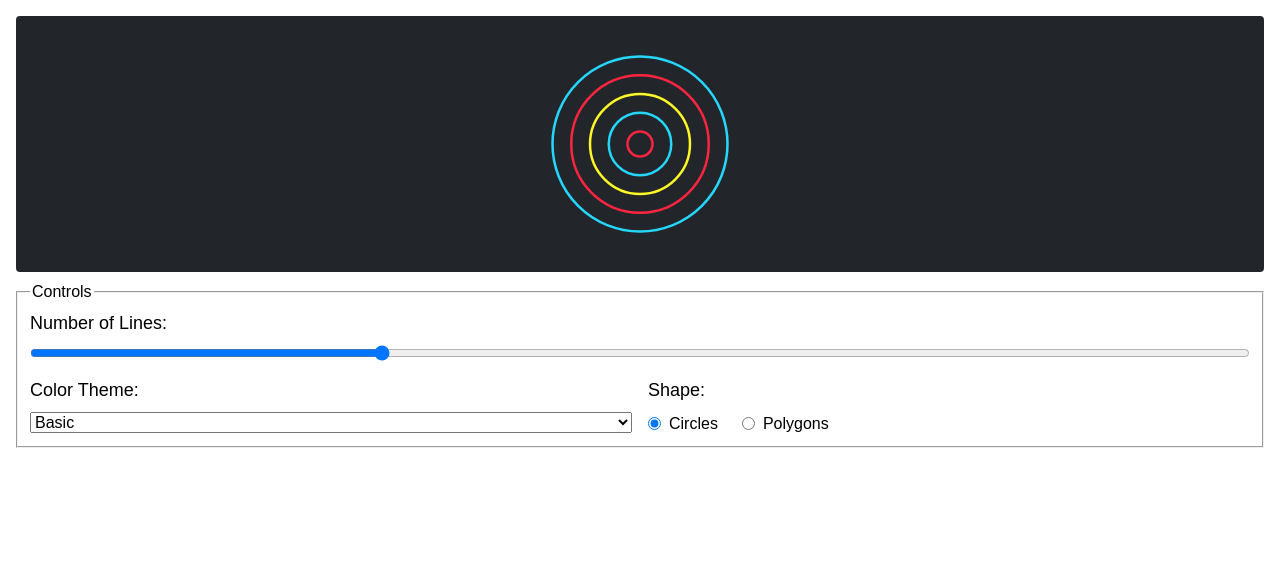
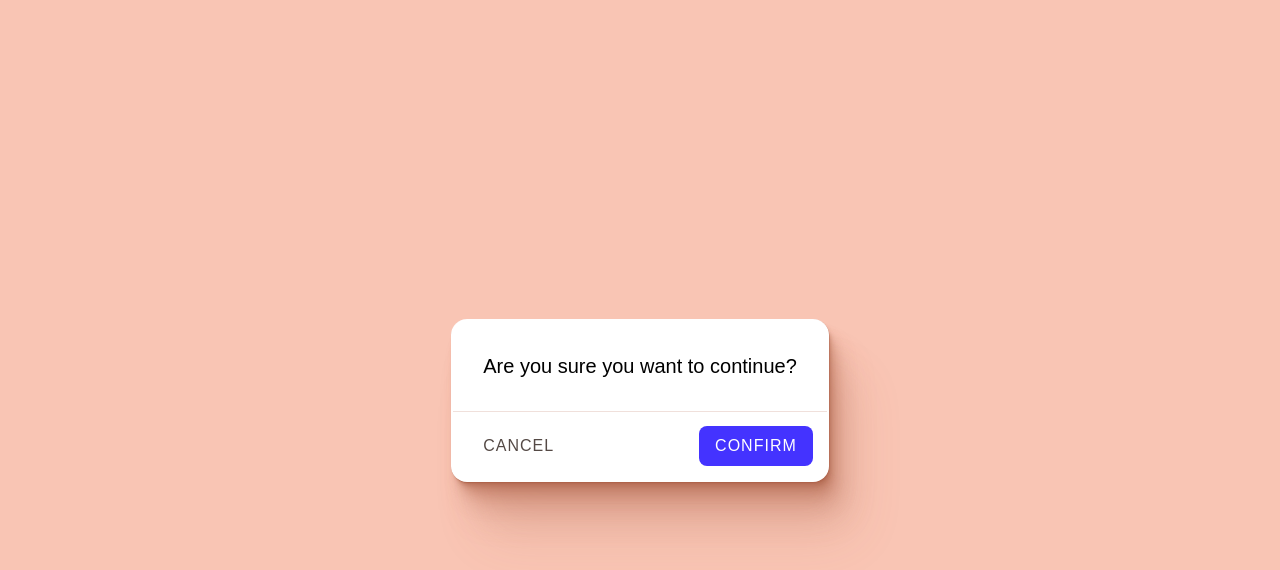
Before and after one commit to simotae14/react-joy-exercises, a React (Create React App) app: page / in a window 1280 px wide. Shown: the top 570 px of the page. Built offline with nearby package versions, Linux system fonts and the light colour scheme; a web font is replaced by a local one.

Commit message:
52 Props Vs. State - Props

```diff
--- a/src/App.js
+++ b/src/App.js
@@ -1,123 +1,20 @@
-import React from 'react';
-
-import GenerativeArt from './GenerativeArt';
+import Button from './Button';
 
 function App() {
-  const [numOfLines, setNumOfLines] = React.useState(5);
-
-  /*
-    Accepted values:
-      - basic
-      - monochrome
-      - froot-loops
-      - spooky
-  */
-  const [colorTheme, setColorTheme] = React.useState('basic');
-
-  /*
-    Accepted values:
-      - circles
-      - polygons
-  */
-  const [shape, setShape] = React.useState('circles');
-
   return (
-    <>
-      <GenerativeArt
-        numOfLines={numOfLines}
-        colorTheme={colorTheme}
-        shape={shape}
-      />
-
-      <form>
-        <fieldset>
-          <legend>Controls</legend>
-          <div className="row">
-            <div className="col">
-              <label
-                htmlFor="num-of-lines"
-                className="control-heading"
-              >
-                Number of Lines:
-              </label>
-              <input
-                id="num-of-lines"
-                type="range"
-                min="1"
-                max="15"
-                value={numOfLines}
-                onChange={(event) => setNumOfLines(event.target.value)}
-              />
-          	</div>
-          </div>
-          <div className="row">
-            <div className="col">
-              <label
-                className="control-heading"
-                htmlFor="color-theme"
-              >
-                Color Theme:
-              </label>
-              <select
-                id="color-theme"
-                value={colorTheme}
-                onChange={(event) => setColorTheme(event.target.value)}
-              >
-                <option value="basic">
-                  Basic
-                </option>
-                <option value="monochrome">
-                  Monochrome
-                </option>
-                <option value="froot-loops">
-                  Froot Loops
-                </option>
-                <option value="spooky">
-                  Spooky Night
-                </option>
-              </select>
-            </div>
-            <div className="col">
-              <div className="control-heading">
-                Shape:
-              </div>
-              <div className="radio-wrapper">
-                <div className="radio-option">
-                  <input
-                    type="radio"
-                    name="shape"
-                    id="shape-circle"
-                    value="circles"
-                    checked={shape === 'circles'}
-                    onChange={event => {
-                      setShape(event.target.value);
-                    }}
-                  />
-                  <label htmlFor='shape-circle'>
-                    Circles
-                  </label>
-                </div>
-                <div className="radio-option">
-                  <input
-                    type="radio"
-                    name="shape"
-                    id="shape-polygon"
-                    value="polygons"
-                    checked={shape === 'polygons'}
-                    onChange={event => {
-                      setShape(event.target.value);
-                    }}
-                  />
-                  <label htmlFor='shape-polygon'>
-                    Polygons
-                  </label>
-                </div>
-              </div>
-            </div>
-          </div>
-        </fieldset>
-      </form>
-    </>
+    <div className="box">
+      <p>
+        Are you sure you want to continue?
+      </p>
+      <div className="actions">
+        <Button variant="secondary">
+          Cancel
+        </Button>
+        <Button variant="primary">
+          Confirm
+        </Button>
+      </div>
+    </div>
   );
 }
 
--- /dev/null
+++ b/src/Button.js
@@ -0,0 +1,15 @@
+import React from 'react';
+
+import styles from './Button.module.css';
+
+function Button({ variant, children }) {
+  return (
+    <button
+      className={`${styles.wrapper} ${styles[variant]}`}
+    >
+      {children}
+    </button>
+  )
+}
+
+export default Button;
--- /dev/null
+++ b/src/Button.module.css
@@ -0,0 +1,29 @@
+.wrapper {
+  padding: 8px 16px;
+  font-size: 1rem;
+  text-transform: uppercase;
+  letter-spacing: 1px;
+  border-radius: 8px;
+  border: none;
+  transition: background-color 200ms, color 200ms;
+  cursor: pointer;
+}
+
+.primary {
+  background-color: hsl(245deg 100% 60%);
+  color: white;
+}
+
+.secondary {
+  background-color: transparent;
+  color: hsl(15deg 10% 30%);
+}
+
+.primary:hover {
+  background-color: hsl(245deg 75% 50%);
+}
+
+.secondary:hover {
+  background-color: hsl(15deg 60% 90% / 0.5);
+  color: black;
+}
--- a/src/GenerativeArt.js
+++ /dev/null
@@ -1,100 +0,0 @@
-import { COLORS_BY_THEME } from './constants';
-import {
-  range,
-  normalize,
-  convertPolarToCartesian,
-} from './utils';
-
-function Circle({ index, colors }) {
-  return (
-    <circle
-      cx={100}
-      cy={50}
-      r={index * 7.5 + 5}
-      stroke={
-        colors.lineColors[
-          index %
-            colors.lineColors.length
-        ]
-      }
-    />
-  );
-}
-
-function Polygon({ index, colors }) {
-  const pointDistance = index * 9 + 5;
-  const numOfPoints = 5;
-  const angles = range(numOfPoints).map((index) =>
-    normalize(
-      index,
-      0,
-      numOfPoints,
-      0,
-      Math.PI * 2
-    )
-  );
-
-  const points = angles.map(angle => {
-    const twistyAngle = angle + index * -0.15;
-    const [x, y] = convertPolarToCartesian(
-      [twistyAngle, pointDistance]
-    );
-
-    return [
-      x + 100,
-      y + 50
-    ];
-  }).join(' ')
-
-  return (
-    <polygon
-      points={points}
-      stroke={
-        colors.lineColors[
-          index % colors.lineColors.length
-        ]
-      }
-    />
-  );
-}
-
-function GenerativeArt({
-  numOfLines,
-  colorTheme,
-  shape,
-}) {
-  const colors = COLORS_BY_THEME[colorTheme];
-
-  return (
-    <div
-      className="art-wrapper"
-      style={{
-        background: colors.background,
-        borderColor: colors.background,
-      }}
-    >
-      <svg
-        viewBox="0 0 200 100"
-        fill="none"
-      >
-        {range(numOfLines).map(
-          (index) => {
-            const Shape = shape === 'circles'
-              ? Circle
-              : Polygon;
-
-            return (
-              <Shape
-                key={index}
-                index={index}
-                colors={colors}
-              />
-            );
-          }
-        )}
-      </svg>
-    </div>
-  );
-}
-
-export default GenerativeArt;
--- a/src/constants.js
+++ /dev/null
@@ -1,43 +0,0 @@
-export const COLORS_BY_THEME = {
-  basic: {
-    background: 'hsl(212deg, 12%, 15%)',
-    lineColors: [
-      '#FE253F',
-      '#25D7FE',
-      '#FEF625',
-    ],
-  },
-  monochrome: {
-    background: 'black',
-    lineColors: [
-      'hsl(0deg 0% 100% / 0.2)',
-      'hsl(0deg 0% 100% / 0.4)',
-      'hsl(0deg 0% 100% / 0.6)',
-      'hsl(0deg 0% 100% / 0.8)',
-      'hsl(0deg 0% 100% / 0.9)',
-      'hsl(0deg 0% 100% / 0.8)',
-      'hsl(0deg 0% 100% / 0.6)',
-      'hsl(0deg 0% 100% / 0.4)',
-    ],
-  },
-  'froot-loops': {
-    background: '#333',
-    lineColors: [
-      '#AF8ED5',
-      '#89D894',
-      '#FCC38D',
-      '#EB6F75',
-      '#96DDF8',
-      '#FCDF47',
-    ],
-  },
-  spooky: {
-    background: '#000',
-    lineColors: [
-      '#FFF',
-      '#FFA41C',
-      '#333',
-      '#FFF50F',
-    ],
-  },
-};
--- a/src/styles.css
+++ b/src/styles.css
@@ -1,48 +1,52 @@
-.art-wrapper {
-  border: 3px solid;
-  border-radius: 4px;
-  margin-bottom: 8px;
-}
-svg {
-  display: block;
-  width: 100%;
-  max-width: 500px;
-  margin-left: auto;
-  margin-right: auto;
-}
-.row {
-  display: flex;
-  flex-wrap: wrap;
-  gap: 16px;
-}
-.row:not(:last-of-type) {
-  margin-bottom: 16px;
-}
-.col {
-  flex: 1;
-  min-width: 155px;
-}
-input[type=range], select {
-  display: block;
-  width: 100%;
-}
-.control-heading {
-  display: block;
-  margin-bottom: 8px;
-  font-size: 1.125rem;
-}
-.radio-wrapper {
-  display: flex;
-  gap: 24px;
-}
-.radio-option {
-  display: flex;
-  align-items: center;
-  gap: 8px;
+:root {
+  --shadow-color: 15deg 41% 48%;
+  --shadow-elevation-low:
+    0.3px 0.5px 0.5px hsl(var(--shadow-color) / 0.73),
+    0.4px 0.7px 0.7px -2.3px hsl(var(--shadow-color) / 0.51),
+    1.1px 2.2px 2px -4.6px hsl(var(--shadow-color) / 0.29);
+  --shadow-elevation-medium:
+    0.3px 0.5px 0.5px hsl(var(--shadow-color) / 0.77),
+    0.5px 1px 0.9px -1.5px hsl(var(--shadow-color) / 0.59),
+    1.8px 3.7px 3.3px -3.1px hsl(var(--shadow-color) / 0.42),
+    5.4px 10.8px 9.8px -4.6px hsl(var(--shadow-color) / 0.24);
+  --shadow-elevation-high:
+    0.3px 0.5px 0.5px hsl(var(--shadow-color) / 0.71),
+    0.5px 1.1px 1px -0.7px hsl(var(--shadow-color) / 0.63),
+    1.3px 2.5px 2.3px -1.3px hsl(var(--shadow-color) / 0.55),
+    2.9px 5.8px 5.3px -2px hsl(var(--shadow-color) / 0.47),
+    6px 12px 10.9px -2.6px hsl(var(--shadow-color) / 0.39),
+    11px 22px 19.9px -3.3px hsl(var(--shadow-color) / 0.31),
+    18.4px 36.8px 33.3px -3.9px hsl(var(--shadow-color) / 0.22),
+    28.8px 57.5px 52.1px -4.6px hsl(var(--shadow-color) / 0.14);
 }
 
-@media (max-width: 440px) {
-  .row {
-    flex-direction: column;
-  }
+body {
+  background-color: #f9c5b4;
 }
+
+#root {
+  display: flex;
+  flex-direction: column;
+  justify-content: center;
+  height: 100%;
+}
+
+.box {
+  margin: 0 auto;
+  border-radius: 16px;
+  background: white;
+  box-shadow: var(--shadow-elevation-high);
+  padding: 2px;
+}
+.box p {
+  font-size: 1.25rem;
+  text-align: center;
+  font-weight: 500;
+  padding: 30px;
+}
+.actions {
+  display: flex;
+  justify-content: space-between;
+  border-top: 1px solid hsl(15deg 40% 90%);
+  padding: 14px;
+}
```
